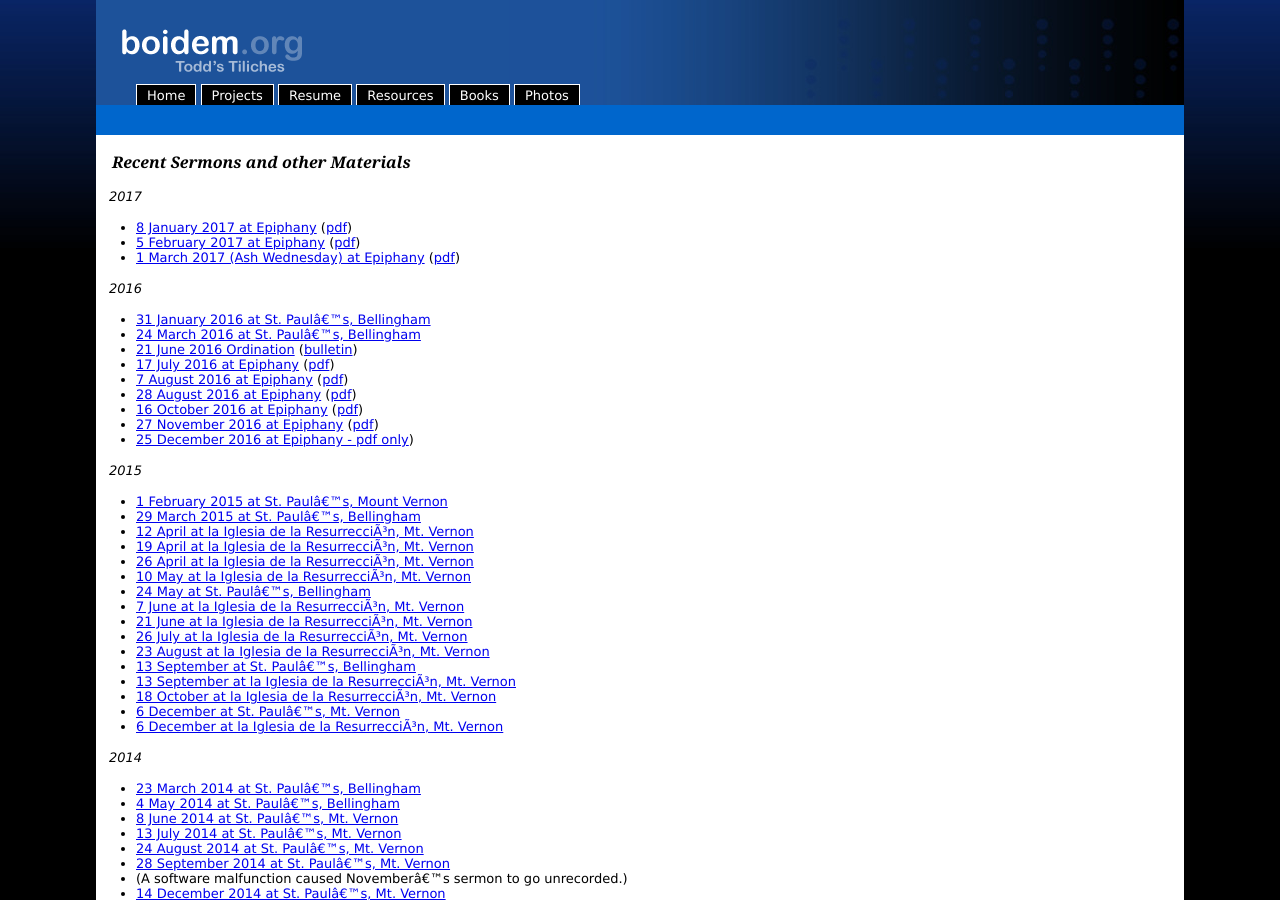
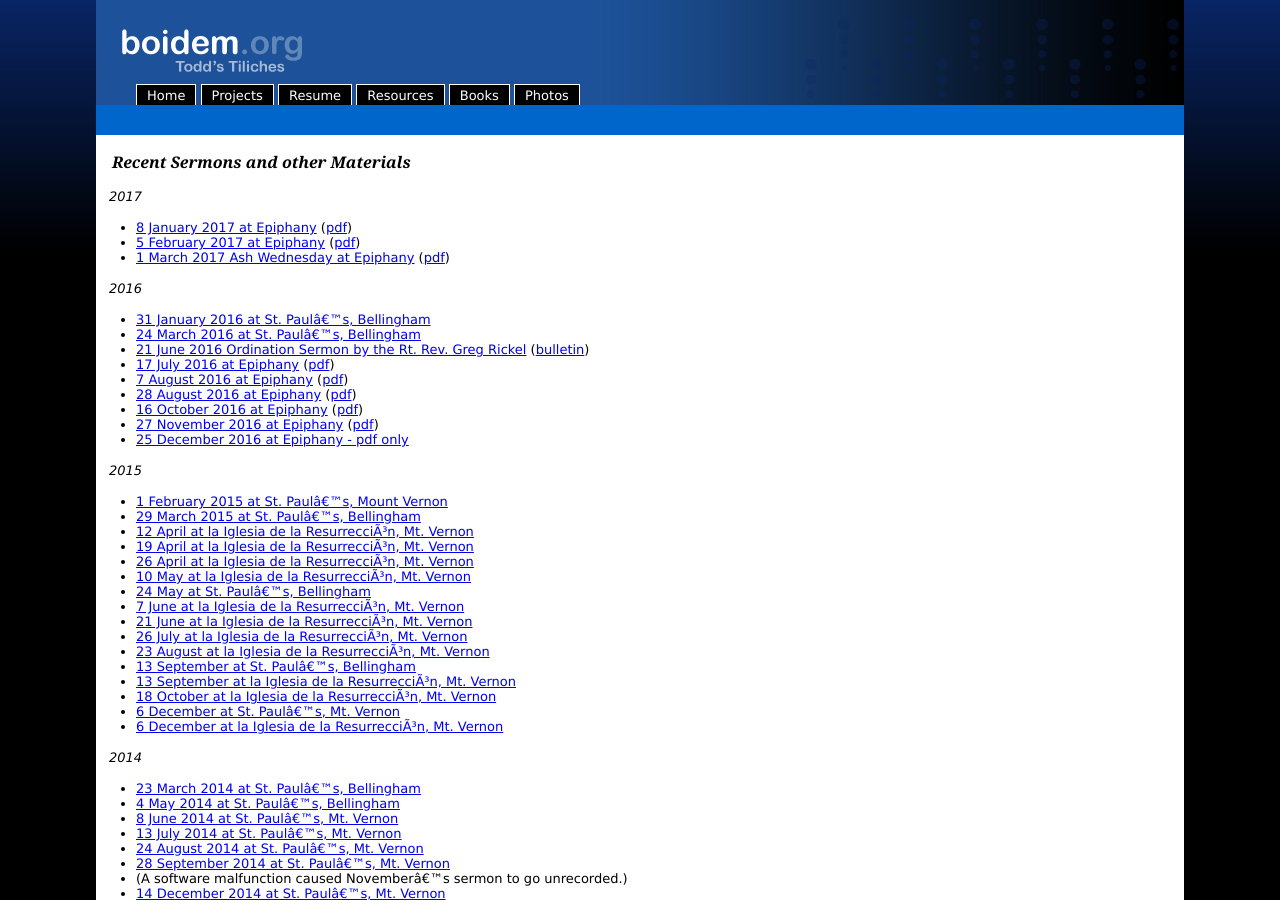
Before and after one commit to toddfoster/toddfoster.github.com, a Jekyll site: the page built from projects.md, in a window 1280 px wide and 900 px high. Built offline with Jekyll 4.4.1, drawn with Linux system fonts in a browser that asks for light colours.

Commit message:
Clarify sermons

```diff
--- a/projects.md
+++ b/projects.md
@@ -9,20 +9,20 @@ Recent Sermons and other Materials
 *2017*
 * [8 January 2017 at Epiphany](http://cdn.boidem.org/2017/Epiphany20170108.mp3) ([pdf](http://cdn.boidem.org/2017/Epiphany-1A-20170108.pdf))
 * [5 February 2017 at Epiphany](http://cdn.boidem.org/2017/Epiphany20170205.mp3) ([pdf](http://cdn.boidem.org/2017/Epiphany-5A-20170205.pdf))
-* [1 March 2017 (Ash Wednesday) at Epiphany](http://cdn.boidem.org/2017/Epiphany20170301.mp3) ([pdf](http://cdn.boidem.org/2017/AshWed-2017.pdf))
+* [1 March 2017 Ash Wednesday at Epiphany](http://cdn.boidem.org/2017/Epiphany20170301.mp3) ([pdf](http://cdn.boidem.org/2017/AshWed-2017.pdf))
 
 
 *2016*
 
 * [31 January 2016 at St. Paul's, Bellingham](http://cdn.boidem.org/2016/StPBhm201601310900.mp3)
 * [24 March 2016 at St. Paul's, Bellingham](http://cdn.boidem.org/2016/StPBhm20160324.mp3)
-* [21 June 2016 Ordination](http://cdn.boidem.org/2016/Ordination20160621.mp3) ([bulletin](http://cdn.boidem.org/2016/OrdinationBulletin20160621.pdf))
+* [21 June 2016 Ordination Sermon by the Rt. Rev. Greg Rickel](http://cdn.boidem.org/2016/Ordination20160621.mp3) ([bulletin](http://cdn.boidem.org/2016/OrdinationBulletin20160621.pdf))
 * [17 July 2016 at Epiphany](http://cdn.boidem.org/2016/Epiphany20160717.mp3) ([pdf](http://cdn.boidem.org/2016/Epiphany20160717.pdf))
 * [7 August 2016 at Epiphany](http://cdn.boidem.org/2016/Epiphany20160807.mp3) ([pdf](http://cdn.boidem.org/2016/Epiphany20160807.pdf))
 * [28 August 2016 at Epiphany](http://cdn.boidem.org/2016/Epiphany20160828.mp3) ([pdf](http://cdn.boidem.org/2016/Epiphany20160828.pdf))
 * [16 October 2016 at Epiphany](http://cdn.boidem.org/2016/Epiphany20161016.mp3) ([pdf](http://cdn.boidem.org/2016/Epiphany20161016.pdf))
 * [27 November 2016 at Epiphany](http://cdn.boidem.org/2016/Epiphany20161127.mp3) ([pdf](http://cdn.boidem.org/2016/Epiphany20161127.pdf))
-* [25 December 2016 at Epiphany - pdf only](http://cdn.boidem.org/2016/Epiphany20161225.pdf))
+* [25 December 2016 at Epiphany - pdf only](http://cdn.boidem.org/2016/Epiphany20161225.pdf)
 
 
 *2015*
```
